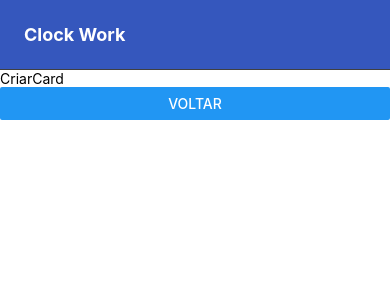
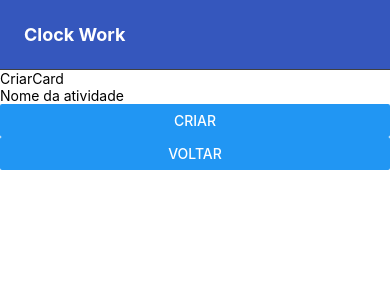
Before and after one commit to RenanKawamoto/ClockWork, a React Native app: screen /CriarCard in a window 390 px wide. Shown: the top 300 px of the page. Built offline with nearby package versions, Linux system fonts and the light colour scheme.

Commit message:
Criado o básico da lógica para salvar dados no localStorage

```diff
--- a/App.js
+++ b/App.js
@@ -1,6 +1,9 @@
 import {SafeAreaView} from "react-native";
 import { NavigationContainer } from '@react-navigation/native';
 import { createNativeStackNavigator } from '@react-navigation/native-stack';
+import { Text } from "react-native";
+
+import AsyncStorage from '@react-native-async-storage/async-storage';
 
 import AFazer from './src/pages/AFazer';
 import Fazendo from './src/pages/Fazendo';
@@ -9,7 +12,24 @@ import CriarCard from './src/pages/CriarCard';
 
 const Stack = createNativeStackNavigator();
 
+export const storeData = async (key, value) => {
+  try {
+    await AsyncStorage.setItem(key, value)
+  } catch (e) {
+    // saving error
+  }
+}
+
+export const getData = async (key) => {
+  try {
+    return await AsyncStorage.getItem(key)
+  } catch(e) {
+    // read error
+  }
+}
+
 export default function App() {
+  getData("listaAFazer").then((t) => console.log(t))
   return (
     <SafeAreaView>
       <NavigationContainer>
--- a/src/pages/CriarCard/index.js
+++ b/src/pages/CriarCard/index.js
@@ -1,11 +1,35 @@
-import { Text, Button } from "react-native";
+import React from "react";
+import { Text, TextInput, Button } from "react-native";
 import Bar from "../../components/Bar";
+import { storeData, getData } from "../../../App";
 
 export default function CriarCard({navigation})
 {
+    const [nome, onChangeNome] = React.useState("");
     return <>
         <Bar/>
         <Text>CriarCard</Text>
+        <TextInput
+            onChangeText={onChangeNome}
+            placeholder="Nome da atividade"
+            value={nome}
+        />
+
+        <Button title="Criar" onPress={
+            () => {
+                getData("listaAFazer").then((result) => {
+                    if(result == null)
+                    {
+                        var listaAFazerSemTarefas = JSON.stringify({"lista":[]})
+                        storeData("listaAFazer", listaAFazerSemTarefas);
+                        return;
+                    }
+                    var resultJSON = JSON.parse(result)
+                    resultJSON["lista"].push({"Nome": nome, "CheckBox": false, "Checks": []})
+                    storeData("listaAFazer", JSON.stringify(resultJSON))
+                })
+            }
+        }></Button>
         <Button title="Voltar" onPress={()=> navigation.goBack()}/>
     </>
 }
```
